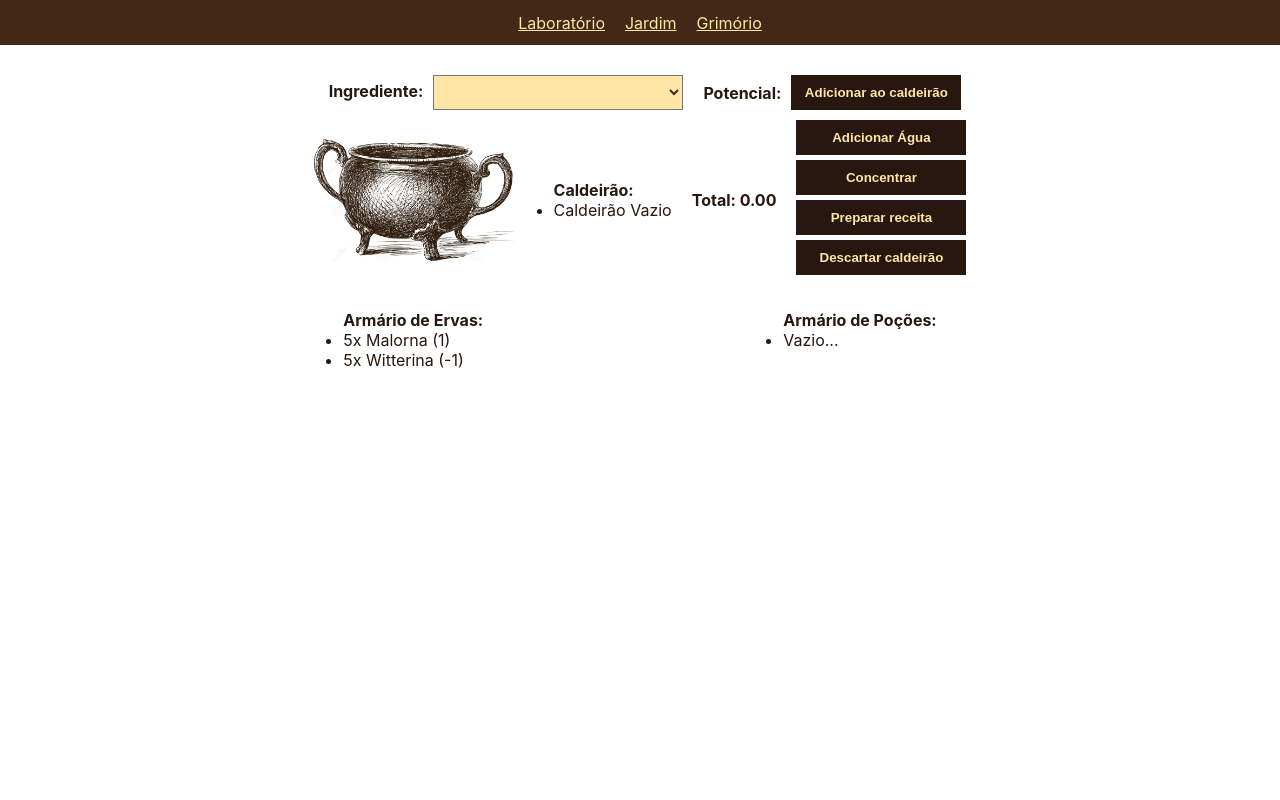
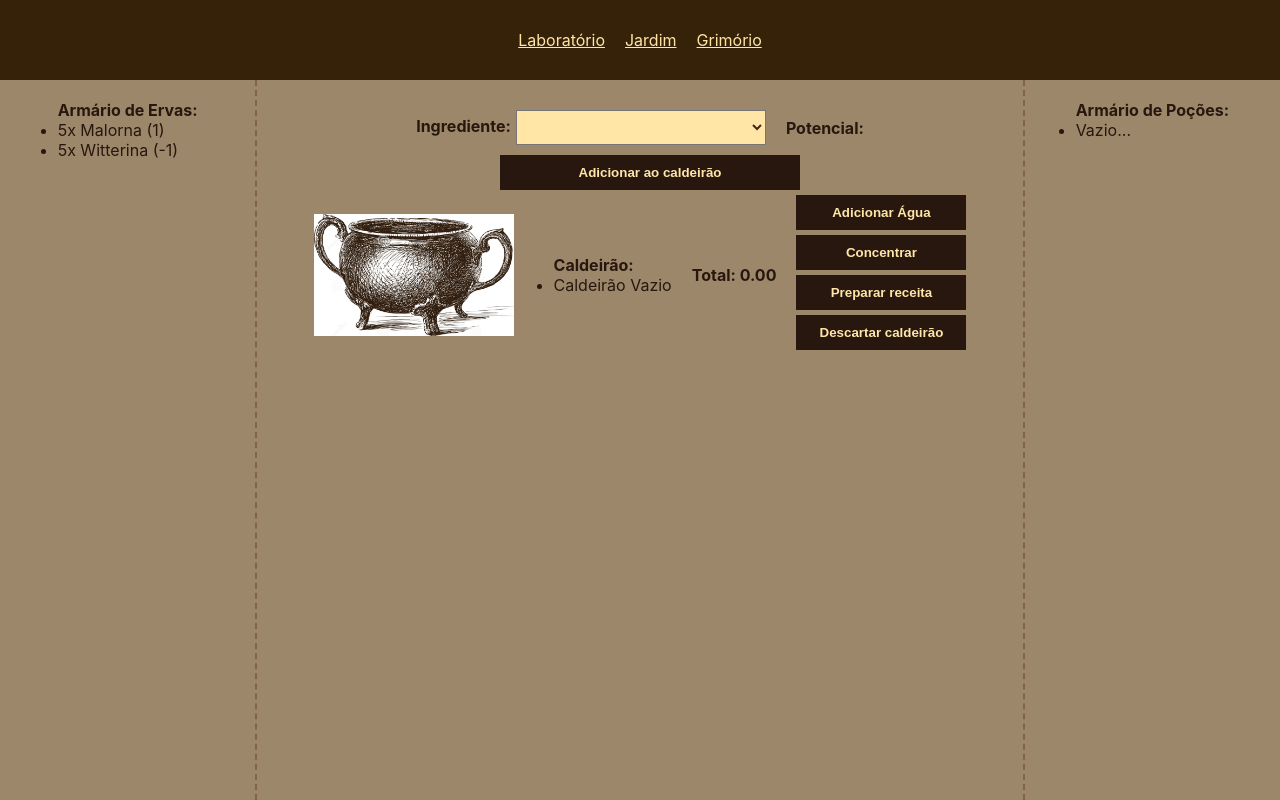
Before and after one commit to renanpbraga/boticarium, a React (Create React App) app: page / in a window 1280 px wide. Built offline with nearby package versions, Linux system fonts and the light colour scheme.

Commit message:
adiciona elementos de css

```diff
--- a/src/App.css
+++ b/src/App.css
@@ -35,8 +35,8 @@ li {
 }
 
 .nav-bar {
-  background-color: var(--primary-color);
-  height: 45px;
+  background-color: #352208;
+  height: 10vh;
   display: flex;
   align-items: center;
   justify-content: center;
@@ -52,11 +52,49 @@ li {
   flex-direction: column;
 }
 
+.laboratorio-container {
+  align-items: flex-start;
+  display: flex;
+  flex-direction: row;
+  justify-content: space-between;
+}
+
+.ingredientes-container {
+  display: flex;
+  background-color: #9D876A;
+  border-right: 2px dashed #806443;
+  height: 90vh;
+  justify-content: center;
+  width: 20vw;
+}
+
+.pocoes-container {
+  display: flex;
+  background-color: #9D876A;
+  border-left: 2px dashed #806443;
+  height: 90vh;
+  justify-content: center;
+  width: 20vw;
+}
+
+.ingredientes-container ul, .pocoes-container ul {
+  margin-top: 20px;
+}
+
+.core-container {
+  background-color: #9D876A;
+  height: 90vh;
+  width: 60vw;
+}
+
 .ingredient-select {
   align-items: center;
   display: flex;
+  flex-direction: row;
   justify-content: center;
   margin-top: 20px;
+  width: 100%;
+  /* border: solid 1px; */
 }
 
 .ingredient-select label, p{
@@ -68,17 +106,23 @@ li {
   background-color: var(--light-surface-color);
   color: var(--primary-color);
   height: 35px;
+  margin-left: 5px;
   width: 250px;
-  margin-left:10px;
 }
 
-.ingredient-select button {
-  background-color: #27170e;
+#add-ingred-button {
+  display: flex;
+  justify-content: center;
+}
+
+#add-ingred-button button{
+  background-color: var(--secondary-color);
   border: 0;
   color: var(--light-surface-color);
   font-weight: bold;
   height: 35px;
-  width: 170px;
+  margin: 0 0 5px 20px ;
+  width: 300px
 }
 
 .ingredient-select button:hover {
@@ -116,17 +160,6 @@ li {
   width: 170px
 }
 
-.armarios-container {
-  justify-content: center;
-  display: flex;
-  margin-top: 30px;
-}
-
-.armarios-container ul {
-  align-items: center;
-  margin: 0 150px;
-}
-
 .ervas-container {
   display: flex;
   width: 95%;
--- a/src/components/Laboratorio.jsx
+++ b/src/components/Laboratorio.jsx
@@ -157,7 +157,15 @@ function Laboratorio() {
       <nav>
         <NavBar />
       </nav>
-      <section className="ingredient-select">
+      <section className="laboratorio-container">
+        <aside className="ingredientes-container">
+          <div>
+            <ArmarioDeErvas />
+          </div>
+        </aside>
+        <section className="core-container">
+          <section>
+            <div className="ingredient-select">
               <label htmlFor="ingrediente">
                 Ingrediente:
                 <select id="ingrediente" onChange={(e) => setIngrediente(e.target.value)}>
@@ -169,10 +177,13 @@ function Laboratorio() {
                   }
                 </select>
               </label>
-          <p>
-            Potencial:{findValor.valor}
-          </p>
+              <div id="potencial-alquimico-container">
+                <p>Potencial: {findValor.valor}</p>
+              </div>
+            </div>
+              <div id="add-ingred-button">
                 <button type="button" onClick={adicionarIngredientes}>Adicionar ao caldeirão</button>
+              </div>
           </section>
           <section className="caldeirao-container">
             <img src={caldeiraoImg} width="200" alt="caldeirao" className="caldeirao-img"/>
@@ -191,11 +202,12 @@ function Laboratorio() {
               <button type="button" onClick={descartaCaldeirao}>Descartar caldeirão</button>
             </div>
           </section>
-      <section>
         </section>
-      <section className="armarios-container">
-        <ArmarioDeErvas />
+        <aside className="pocoes-container">
+          <div>
             <ArmarioDePocoes />
+          </div>
+        </aside>
       </section>
     </main>
   )
```
Lines whose indentation alone changed are shown as unchanged.
